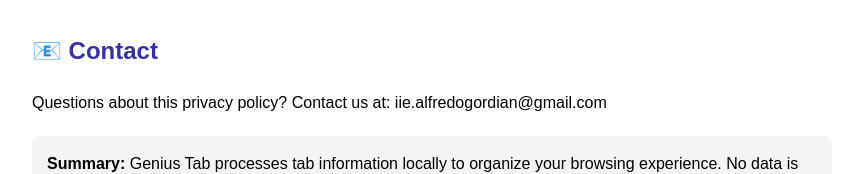
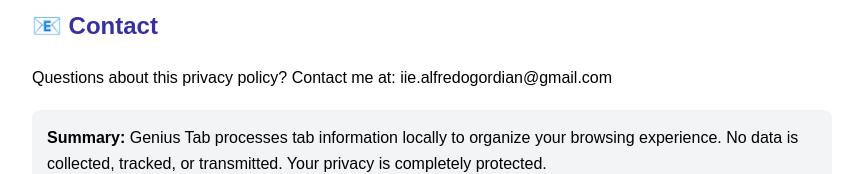
Before and after one commit to alfredogordian/genius-tab-privacy, a plain HTML site: page index.html in a window 1280 px wide. Shown: the part 1334-1508 px from the top of the page, without its empty margins (208-1051 px from the left). Drawn offline with Linux system fonts and the light colour scheme.

Commit message:
Update index.html

```diff
--- a/index.html
+++ b/index.html
@@ -16,7 +16,6 @@
 
     <div class="highlight">
         <strong>Last Updated:</strong> September 2025<br>
-        <strong>Contact:</strong> iie.alfredogordian@gmail.com
     </div>
 
     <h2>🛡️ Our Privacy Commitment</h2>
@@ -57,7 +56,7 @@
     <p>This privacy policy may be updated to reflect changes in our practices. We will notify users of any significant changes through extension updates.</p>
 
     <h2>📧 Contact</h2>
-    <p>Questions about this privacy policy? Contact us at: iie.alfredogordian@gmail.com</p>
+    <p>Questions about this privacy policy? Contact me at: iie.alfredogordian@gmail.com</p>
 
     <div class="highlight">
         <strong>Summary:</strong> Genius Tab processes tab information locally to organize your browsing experience. No data is collected, tracked, or transmitted. Your privacy is completely protected.
```
